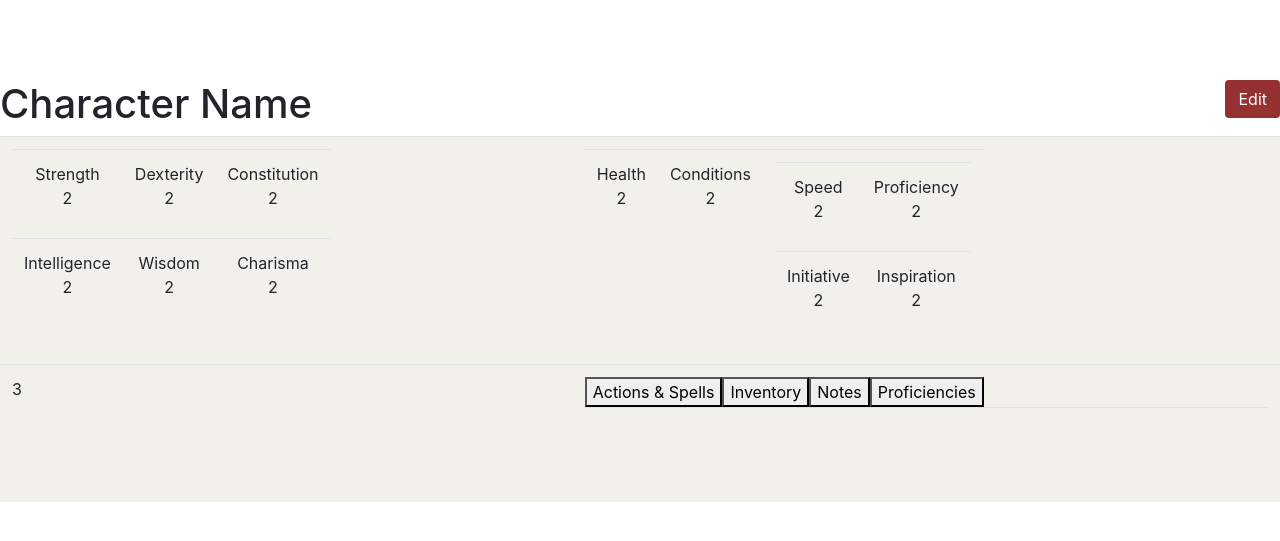
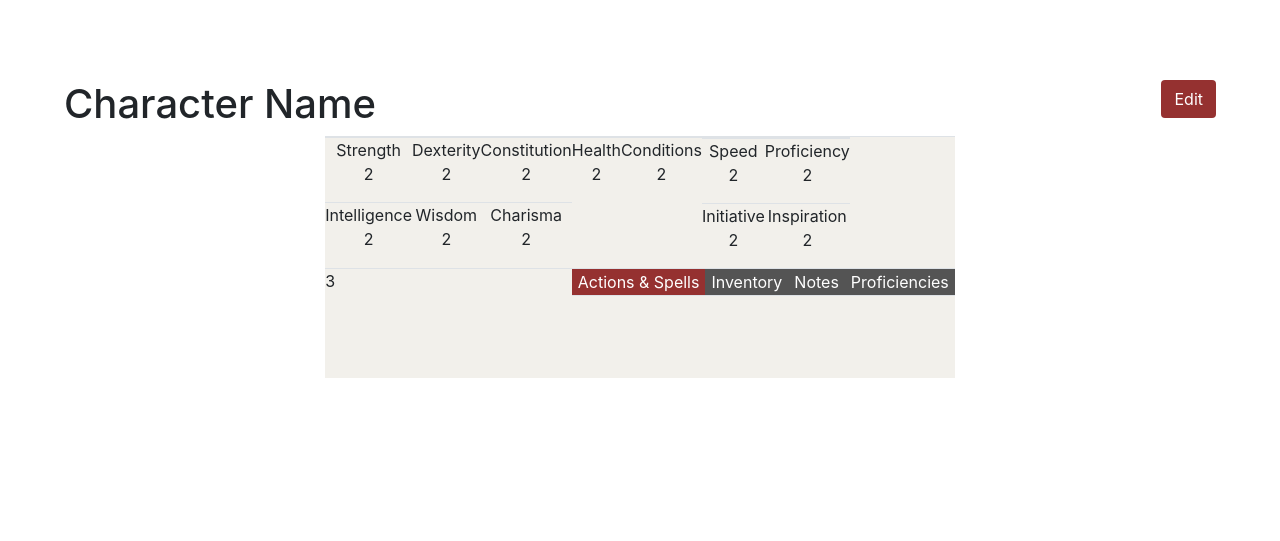
Before and after one commit to meganmcadams/Project-Rehash, a Flask app: page /character_sheet/ in a window 1280 px wide. Shown: the part 66-607 px from the top of the page. Run offline with Flask 2, Linux system fonts and the light colour scheme; some libraries are stand-ins or nearby versions.

Commit message:
table changes

```diff
--- a/requirements.txt
+++ b/requirements.txt
@@ -1 +1,5 @@
-Flask==2.1.2
+requests==2.21.0
+Flask==1.0.2
+oauthlib==3.0.1
+pyOpenSSL==19.0.0
+Flask-Login==0.4.1
--- a/static/css/styles.css
+++ b/static/css/styles.css
@@ -26,10 +26,22 @@
     transition-property: filter;
     transition-duration: 0.5s;
 }
+
 .btn:hover {
     filter: brightness(120%);
     transition-property: filter;
     transition-duration: 0.5s;
+}
+
+.secondary-to-primary-btn {
+    background-color: var(--primary-grey);
+    color: white;
+    border: none;
+}
+
+.secondary-to-primary-btn-active {
+    background-color: var(--primary-red);
+    color: white;
 }
 
 .secondary-btn {
@@ -41,20 +53,40 @@
 
 .charSheet-base {
 
-    max-width: 90rem;
-    margin: auto;
+    /* max-width: 90rem; */
+
     margin-top: 5rem;
+    margin-left: 4rem;
+    margin-right: 4rem;
+    width: auto;
 
 }
 
 .charSheet-body {
 
-    background-color: var(--primary-white);
+    width: auto;
+    float:top;
+    margin: auto;
+    background: var(--primary-white);
 
 }
 
 .charSheet-cell {
 
-    max-width: 4rem;
+    padding: 0;
 
 }
+
+/* Tables */
+
+.table td {
+
+    padding: 0;
+
+}
+
+.nav-tabs {
+
+    background-color: var(--primary-grey);
+
+}
--- /dev/null
+++ b/static/scripts/scripts.js
@@ -0,0 +1,16 @@
+/* Secondary to Primary Buttons */
+// credit: https://www.w3schools.com/howto/howto_js_active_element.asp
+
+// Get the container element
+var btnContainer = document.getElementById("secondary-to-primary-container");
+
+// Get all buttons with class="btn" inside the container
+var btns = btnContainer.getElementsByClassName("secondary-to-primary-btn-id");
+
+for (var i = 0; i < btns.length; i++) {
+    btns[i].addEventListener("click", function() {
+      var current = document.getElementsByClassName("secondary-to-primary-btn-active");
+      current[0].className = current[0].className.replace(" secondary-to-primary-btn-active", "");
+      this.className += " secondary-to-primary-btn-active";
+    });
+  }
--- a/templates/layout.html
+++ b/templates/layout.html
@@ -2,12 +2,12 @@
 <html>
     <head>
     <title>UNT Critical Hit</title>
-    <link rel="icon" type="image/x-icon" href="static/assets/CH Icon.ico">
+    <link rel="icon" type="image/x-icon" href="{{ url_for('static', filename='assets/CH Icon.ico') }}">
     <link rel="stylesheet" href="https://cdn.jsdelivr.net/npm/bootstrap@4.0.0/dist/css/bootstrap.min.css" integrity="sha384-Gn5384xqQ1aoWXA+058RXPxPg6fy4IWvTNh0E263XmFcJlSAwiGgFAW/dAiS6JXm" crossorigin="anonymous">
     <link rel="stylesheet" href="{{ url_for('static', filename='css/styles.css') }}">
 
     <nav class="navbar navbar-expand-lg navbar-light bg-light">
-        <img src="{{url_for('static', filename='CH Icon.ico')}}" height=50px alt="navbar logo">
+        <img src="{{url_for('static', filename='assets/CH Icon.ico')}}" height=50px alt="navbar logo">
         <a class="navbar-brand" href="#">UNT Critical Hit</a>
         <button class="navbar-toggler" type="button" data-toggle="collapse" data-target="#navbarSupportedContent" aria-controls="navbarSupportedContent" aria-expanded="false" aria-label="Toggle navigation">
             <span class="navbar-toggler-icon"></span>
@@ -43,6 +43,13 @@
       {% endblock %}
     </div>
 
-  </body>
+
+    <script src="https://code.jquery.com/jquery-3.2.1.slim.min.js" integrity="sha384-KJ3o2DKtIkvYIK3UENzmM7KCkRr/rE9/Qpg6aAZGJwFDMVNA/GpGFF93hXpG5KkN" crossorigin="anonymous"></script>
+    <script src="https://cdn.jsdelivr.net/npm/popper.js@1.12.9/dist/umd/popper.min.js" integrity="sha384-ApNbgh9B+Y1QKtv3Rn7W3mgPxhU9K/ScQsAP7hUibX39j7fakFPskvXusvfa0b4Q" crossorigin="anonymous"></script>
+    <script src="https://cdn.jsdelivr.net/npm/bootstrap@4.0.0/dist/js/bootstrap.min.js" integrity="sha384-JZR6Spejh4U02d8jOt6vLEHfe/JQGiRRSQQxSfFWpi1MquVdAyjUar5+76PVCmYl" crossorigin="anonymous"></script>
+
+    <script src="{{ url_for('static', filename='scripts/scripts.js') }}"></script>
+
+    </body>
 
 </html>
```
Also changed, not shown: static/assets/CH Icon.ico (renamed from static/CH Icon.ico).
